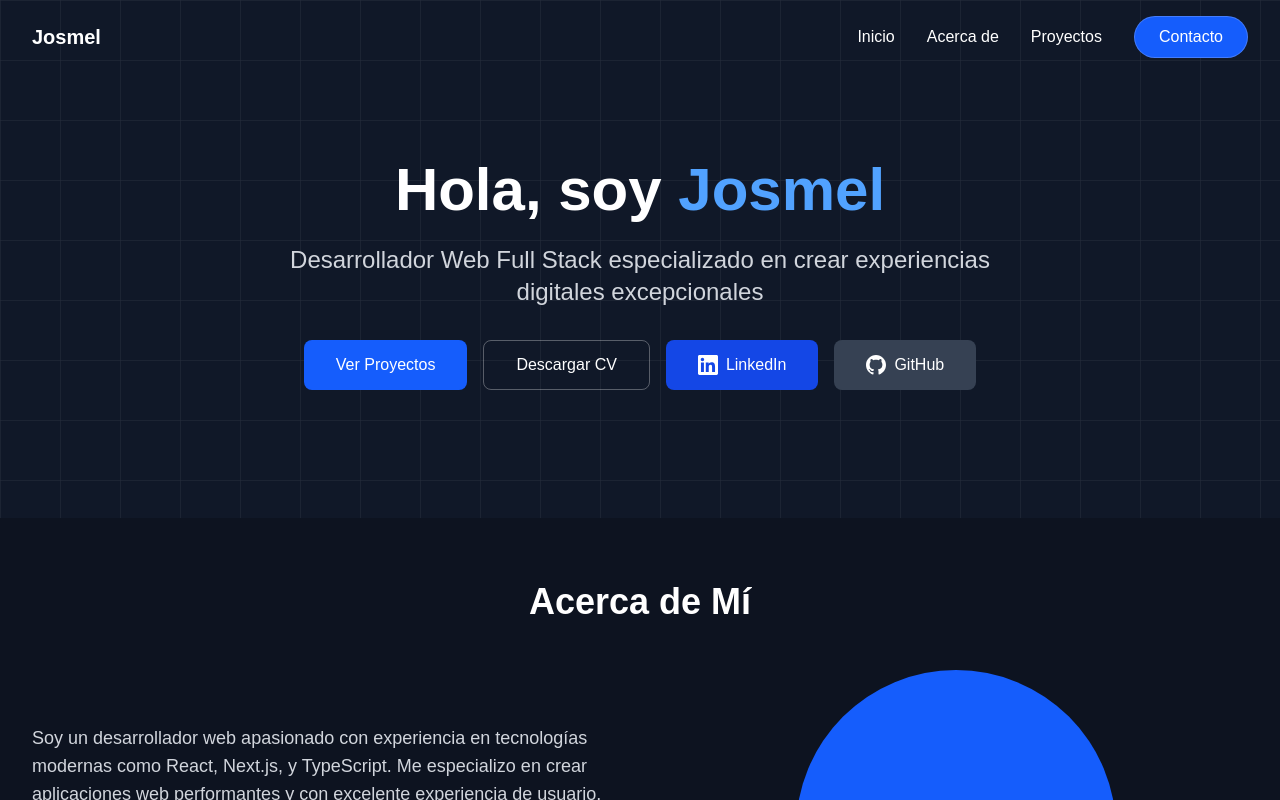
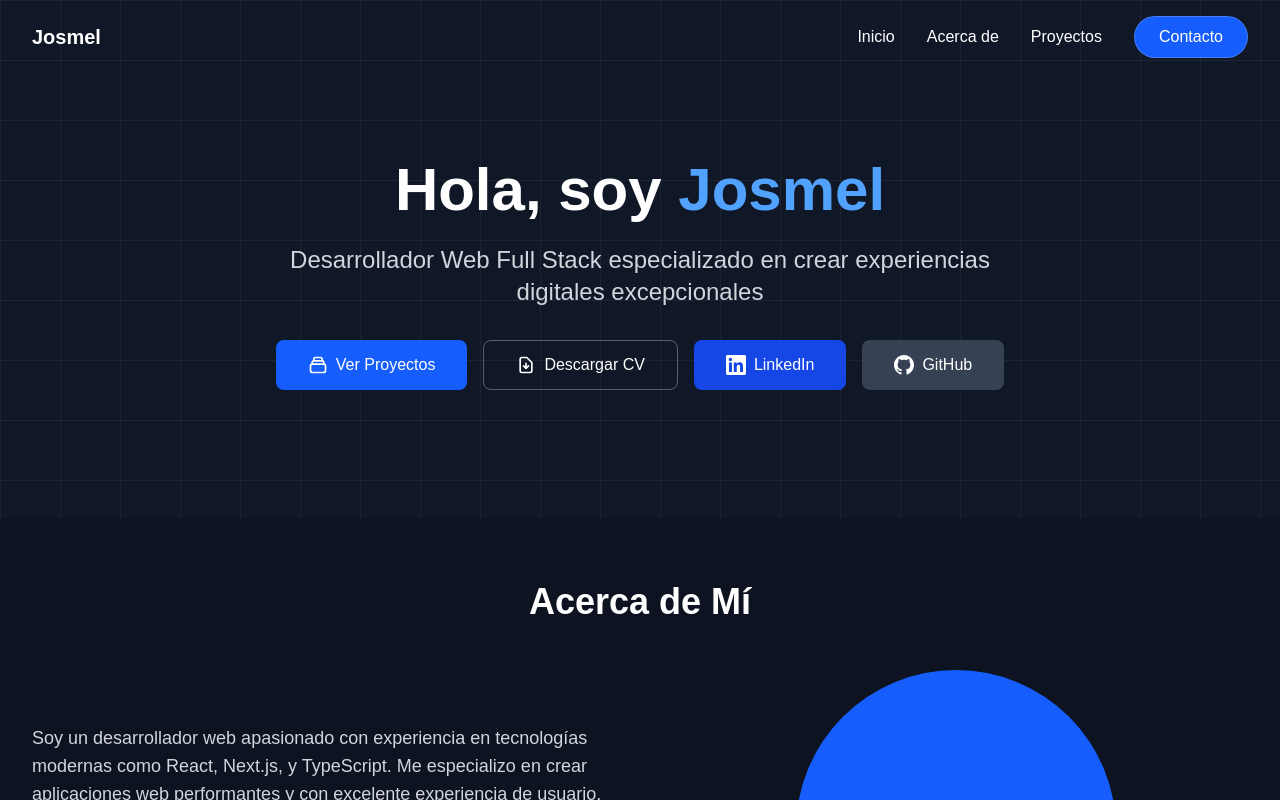
Before and after one commit to josmeldev/portafolioweb, a Next.js app: page / in a window 1280 px wide. Shown: the top 800 px of the page. Built offline with nearby package versions, Linux system fonts and the light colour scheme.

Commit message:
Enhance project buttons with icons and improve layout for better user experience

```diff
--- a/src/app/page.tsx
+++ b/src/app/page.tsx
@@ -118,10 +118,16 @@ export default function Home() {
               Desarrollador Web Full Stack especializado en crear experiencias digitales excepcionales
             </p>
             <div className="flex flex-col sm:flex-row gap-4 justify-center">
-              <button className="bg-blue-600 hover:bg-blue-700 text-white px-8 py-3 rounded-lg font-medium transition-colors">
+              <button className="bg-blue-600 hover:bg-blue-700 text-white px-8 py-3 rounded-lg font-medium transition-colors flex items-center justify-center gap-2">
+                <svg className="w-5 h-5" fill="none" stroke="currentColor" viewBox="0 0 24 24">
+                  <path strokeLinecap="round" strokeLinejoin="round" strokeWidth={2} d="M19 11H5m14 0a2 2 0 012 2v6a2 2 0 01-2 2H5a2 2 0 01-2-2v-6a2 2 0 012-2m14 0V9a2 2 0 00-2-2M5 11V9a2 2 0 012-2m0 0V5a2 2 0 012-2h6a2 2 0 012 2v2M7 7h10"/>
+                </svg>
                 Ver Proyectos
               </button>
-              <button className="border border-white/30 hover:bg-white/10 text-white px-8 py-3 rounded-lg font-medium transition-colors">
+              <button className="border border-white/30 hover:bg-white/10 text-white px-8 py-3 rounded-lg font-medium transition-colors flex items-center justify-center gap-2">
+                <svg className="w-5 h-5" fill="none" stroke="currentColor" viewBox="0 0 24 24">
+                  <path strokeLinecap="round" strokeLinejoin="round" strokeWidth={2} d="M12 10v6m0 0l-3-3m3 3l3-3m2 8H7a2 2 0 01-2-2V5a2 2 0 012-2h5.586a1 1 0 01.707.293l5.414 5.414a1 1 0 01.293.707V19a2 2 0 01-2 2z"/>
+                </svg>
                 Descargar CV
               </button>
               <a href="https://linkedin.com/in/tu-perfil" target="_blank" rel="noopener noreferrer" className="bg-blue-700 hover:bg-blue-800 text-white px-8 py-3 rounded-lg font-medium transition-colors flex items-center justify-center gap-2">
```
